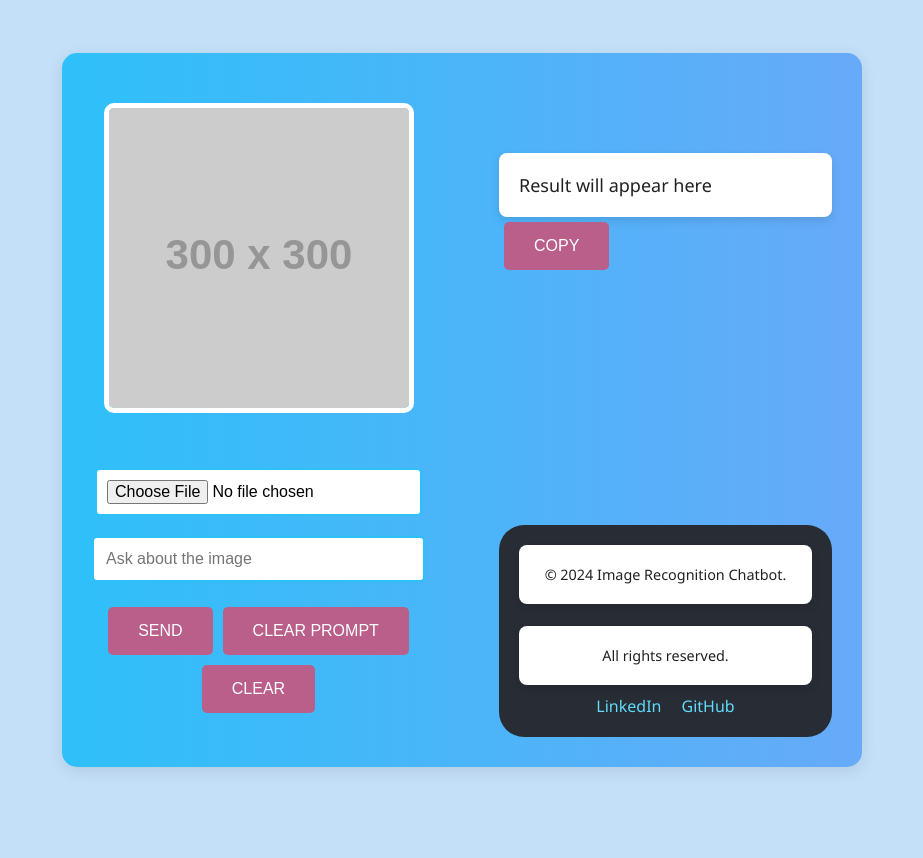
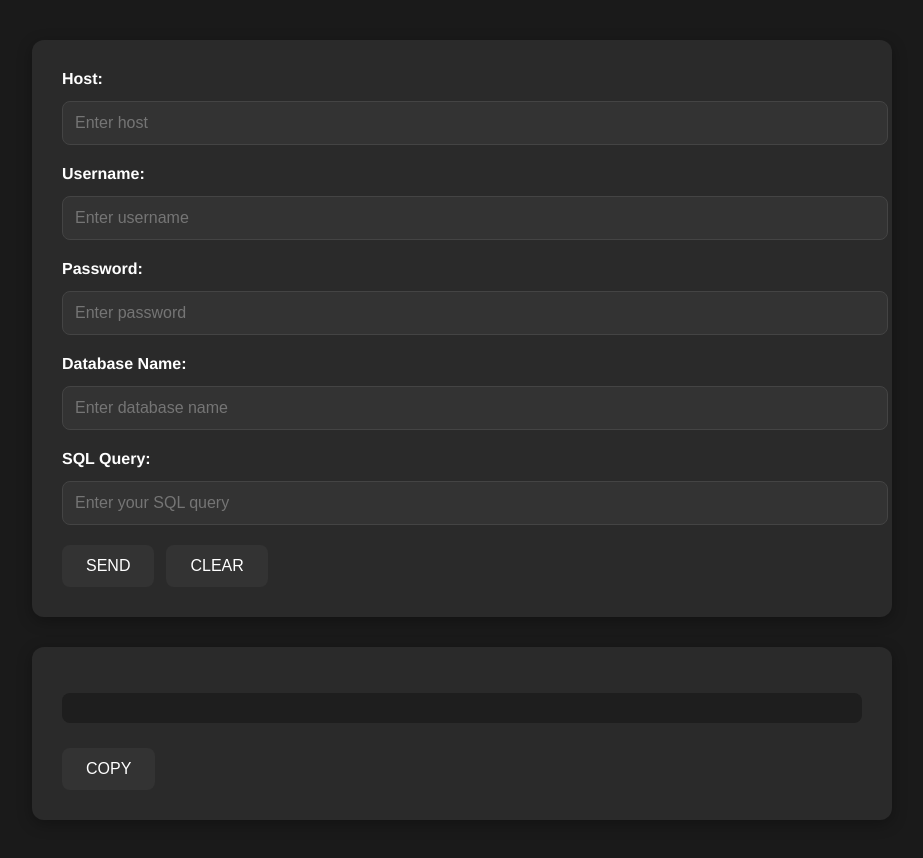
Before and after one commit to Pavan-Kumar-2095/MYSQL-AI, a React (Create React App) app: page / in a window 1280 px wide. Shown: the whole page, without its empty margins (178-1101 px from the left). Before the commit the page ends 800 px from the top, so only its background shows below. Built offline with nearby package versions, Linux system fonts and the light colour scheme.

Commit message:
first commit

```diff
--- a/package.json
+++ b/package.json
@@ -15,6 +15,7 @@
     "fs": "^0.0.1-security",
     "image-to-base64": "^2.2.0",
     "multer": "^1.4.5-lts.1",
+    "mysql2": "^3.12.0",
     "nodemon": "^3.1.4",
     "react": "^18.3.1",
     "react-dom": "^18.3.1",
--- a/public/index.html
+++ b/public/index.html
@@ -24,7 +24,7 @@
       work correctly both with client-side routing and a non-root public URL.
       Learn how to configure a non-root public URL by running `npm run build`.
     -->
-    <title>Image Recognition Chatbot</title>
+    <title>MYSQL AI</title>
   </head>
   <body>
     <noscript>You need to enable JavaScript to run this app.</noscript>
--- a/src/Components/Footer.css
+++ b/src/Components/Footer.css
@@ -1,45 +1,48 @@
-/* src/components/Footer.css */
+/* Footer.css */
+
+/* General styling for the footer */
 .footer {
-    background-color: #282c34;
-    color: white;
+  background-color: #333;
+  color: #fff;
   padding: 20px;
-    margin-top: 250px;
   text-align: center;
-    border-radius: 25px;
+  font-size: 14px;
+  position: relative;
+  bottom: 0;
+  width: 100%;
+  box-shadow: 0 -1px 5px rgba(0, 0, 0, 0.1);
 }
 
+/* Styling the footer content */
 .footer-content {
-    max-width: 1200px;
+  max-width: 800px;
   margin: 0 auto;
+  line-height: 1.5;
 }
 
-  .footer p {
-    margin: 0;
-    font-size: 0.9em;
+/* Styling for the paragraph inside the footer */
+.footer-content p {
+  margin: 5px 0;
 }
 
+/* Styling the footer links */
 .footer-links {
   margin-top: 10px;
 }
 
 .footer-links a {
-    color: #61dafb;
+  color: #007bff;
   text-decoration: none;
-    margin: 0 10px;
-    font-size: 1em;
+  margin: 0 15px;
+  font-weight: bold;
+  transition: color 0.3s ease;
 }
 
+/* Hover effect for footer links */
 .footer-links a:hover {
-    text-decoration: underline;
+  color: #0056b3;
 }
 
-  @media screen and (max-width: 690px) {
-    .footer-links a {
-      display: block;
-      margin: 5px 0;
+.footer-links a:active {
+  color: #003c8f;
 }
-
-    .footer {
-      margin-top: 100px;
-    }
-  }
--- a/src/Components/Footer.js
+++ b/src/Components/Footer.js
@@ -5,10 +5,10 @@ const Footer = () => {
   return (
     <footer className="footer">
       <div className="footer-content">
-        <p>&copy; 2024 Image Recognition Chatbot.</p><br></br><p>All rights reserved.</p>
+        <p>&copy; </p><br></br><p>All rights reserved.</p>
         <div className="footer-links">
           <a href="https://www.linkedin.com/in/pavan-kumar-107655297/" target="_blank" rel="noopener noreferrer">LinkedIn</a>
-          <a href="https://github.com/Pavan-Kumar-2095" target="_blank" rel="noopener noreferrer">GitHub</a>
+          <a href="https://github.com/Pavan-Kumar-2095" target="_blank" rel="noopener noreferrer">LinkedIn</a>
         </div>
       </div>
     </footer>
--- a/src/Components/Input.css
+++ b/src/Components/Input.css
@@ -1,177 +1,121 @@
-/* Base Styles */
-* {
+/* Input.css */
+
+/* General page styling */
+body {
+  font-family: 'Helvetica Neue', sans-serif;
+  background-color: #1a1a1a; /* Dark background for a sleek look */
+  color: #e0e0e0; /* Lighter text color for readability */
   margin: 0;
   padding: 0;
-  box-sizing: border-box;
 }
 
-body {
-  font-family: 'Segoe UI', Tahoma, Geneva, Verdana, sans-serif;
-  background-color: #C4E0F9; /* Very Light Blue background */
-  display: flex;
-  justify-content: center;
-  align-items: center;
-  height: 100vh;
-  padding: 20px;
-}
-
-/* Main container */
 .main {
   display: flex;
   flex-direction: column;
   align-items: center;
-  background: linear-gradient(to right, #2EC0F9, #67AAF9); /* Gradient from Bright Sky Blue to Light Sky Blue */
-  border-radius: 15px;
-  box-shadow: 0 4px 15px rgba(0, 0, 0, 0.1);
-  padding: 30px;
-  width: 100%;
-  max-width: 800px;
-  margin-top: 20px;
+  padding: 40px;
 }
 
-/* Input Section */
 .input {
-  width: 100%;
-  text-align: center;
+  background-color: #2a2a2a; /* Darker background for the input section */
+  padding: 30px;
+  border-radius: 12px;
+  box-shadow: 0 4px 15px rgba(0, 0, 0, 0.3); /* Slightly darker shadow */
+  width: 80%;
+  max-width: 800px;
+  margin-bottom: 30px;
 }
 
-.img {
-  max-width: 100%;
-  height: auto;
-  border-radius: 10px;
+.input-group {
   margin-bottom: 20px;
-  border: 5px solid #fff; /* White border around image */
 }
 
-/* File Input */
-input[type="file"] {
+.input-group label {
+  font-weight: bold;
+  margin-bottom: 8px;
   display: block;
-  margin: 20px auto;
-  font-size: 16px;
-  background-color: #fff; /* White background */
-  border: 2px solid #2EC0F9; /* Bright Sky Blue border */
-  padding: 10px;
-  border-radius: 5px;
-  cursor: pointer;
+  color: #fff; /* White text for labels */
 }
 
-input[type="file"]:hover {
-  background-color: #9BBDF9; /* Light Blue background on hover */
+.input-group input {
+  width: 100%;
+  padding: 12px;
+  margin-top: 5px;
+  border: 1px solid #444; /* Dark border for inputs */
+  border-radius: 8px;
+  font-size: 16px;
+  background-color: #333; /* Dark input background */
+  color: #e0e0e0; /* Lighter text inside input fields */
 }
 
-/* Prompt Input */
-.prompt input {
-  width: 100%;
-  max-width: 80%;
-  padding: 12px;
-  font-size: 16px;
-  margin-bottom: 20px;
-  border: 2px solid #2EC0F9; /* Bright Sky Blue border */
-  border-radius: 5px;
-  transition: all 0.3s ease;
+.input-group input:focus {
+  border-color: #ff9800; /* Orange border on focus */
+  outline: none;
 }
 
-.prompt input:focus {
-  outline: none;
-  border-color: #67AAF9; /* Light Sky Blue border on focus */
+.button {
+  background-color: #333; /* Dark background for buttons */
+  color: #fff; /* White text */
+  border: none;
+  padding: 12px 24px;
+  border-radius: 8px;
+  font-size: 16px;
+  cursor: pointer;
+  margin-right: 12px;
+  transition: background-color 0.3s ease;
 }
 
-/* Buttons */
-button {
-  background-color: #B95F89; /* Muted Pink button background */
-  color: white;
-  padding: 12px 25px;
-  margin: 5px;
-  border: none;
-  border-radius: 5px;
-  font-size: 16px;
-  cursor: pointer;
-  transition: all 0.3s ease;
+.button:hover {
+  background-color: #ff9800; /* Orange hover effect */
 }
 
-button:hover {
-  background-color: #9BBDF9; /* Light Blue background on hover */
-  transform: scale(1.05);
+.output {
+  background-color: #2a2a2a; /* Dark background for output section */
+  padding: 30px;
+  border-radius: 12px;
+  box-shadow: 0 4px 15px rgba(0, 0, 0, 0.3);
+  width: 80%;
+  max-width: 800px;
 }
 
-button:active {
-  background-color: #67AAF9; /* Light Sky Blue when active */
+.output-result {
+  margin-bottom: 25px;
 }
 
-/* Output Section */
-.output p {
-  font-size: 18px;
-  color: #212121; /* Dark Gray text for readability */
+.output-result pre {
+  background-color: #1e1e1e; /* Slightly darker background for results */
+  padding: 15px;
+  border-radius: 8px;
+  white-space: pre-wrap;
   word-wrap: break-word;
-  white-space: pre-wrap;
-  background-color: #fff; /* White background for output */
-  padding: 20px;
-  border-radius: 8px;
-  box-shadow: 0 4px 10px rgba(0, 0, 0, 0.1);
-  margin-top: 70px;
+  font-size: 16px;
+  color: #e0e0e0; /* Light text inside result */
+  max-height: 400px;
+  overflow-y: auto;
 }
 
-/* Mobile Specific Styles */
+.footer {
+  margin-top: 40px;
+  text-align: center;
+  font-size: 14px;
+  color: #ccc; /* Light grey color for footer */
+  opacity: 0.7;
+}
+
+/* Add media query for smaller screens */
 @media (max-width: 768px) {
   .main {
     padding: 15px;
-    margin-top: 500px;
   }
 
-  .img {
-    max-width: 90%;
+  .input,
+  .output {
+    width: 100%;
+    margin-bottom: 20px;
   }
 
-  .prompt input {
+  .button {
     width: 100%;
-    max-width: none;
-  }
-
-  button {
-    width: 100%;
-    font-size: 14px;
-    padding: 12px;
-  }
-
-  .output p {
-    font-size: 16px;
+    margin-top: 15px;
   }
 }
-
-/* Desktop Specific Styles */
-@media (min-width: 769px) {
-  .main {
-    flex-direction: row;
-    justify-content: space-between;
-    padding: 30px;
-  }
-
-  .input {
-    width: 45%;
-  }
-
-  .output {
-    width: 45%;
-  }
-
-  .img {
-    max-width: 100%;
-    height: auto;
-    margin-bottom: 30px;
-  }
-
-  .prompt input {
-    width: 100%;
-    max-width: none;
-  }
-
-  button {
-    width: auto;
-    font-size: 16px;
-    padding: 15px 30px;
-  }
-
-  .output p {
-    font-size: 18px;
-  }
-}
--- a/src/Components/Input.js
+++ b/src/Components/Input.js
@@ -1,95 +1,197 @@
-import { useState } from "react"
-import "./Input.css"
-import Footer from "../Components/Footer"
+import { useState } from "react";
+import "./Input.css";
+import Footer from "../Components/Footer";
+
 export default function Input() {
-    const [ image , setimage ] = useState("https://via.placeholder.com/300")
-    const [ prompt , setprompt ] = useState("")
-    const [ data , setdata ] = useState("Result will appear here")
+  const [databaseName, setDatabaseName] = useState(""); // Store database name
+  const [query, setQuery] = useState(""); // Store SQL query
+  const [data, setData] = useState(""); // Store result of query execution
 
-    const upload = async(e)=>{
-        const photo = e.target.files[0];
-        const imageUrl = URL.createObjectURL(photo);
-        console.log(imageUrl)
-        setimage(imageUrl)
+  // New state for host, username, and password
+  const [host, setHost] = useState(""); // Store host
+  const [username, setUsername] = useState(""); // Store username
+  const [password, setPassword] = useState(""); // Store password
 
-        const formData = new FormData();
-        formData.append("file" , photo)
+  // Update database name input
+  const handleDatabaseNameChange = (e) => {
+    setDatabaseName(e.target.value);
+    console.log("Database Name:", e.target.value);
+  };
 
-        const options={
-            method:"POST",
-            body:formData
-        };
+  // Update SQL query input
+  const handleQueryChange = (e) => {
+    setQuery(e.target.value);
+    console.log("Query:", e.target.value);
+  };
 
-        const res = await fetch("https://image-recognition-chatbot-backend.onrender.com/upload" , options)
-        console.log(res,await res.json())
+  // Update host input
+  const handleHostChange = (e) => {
+    setHost(e.target.value);
+    console.log("Host:", e.target.value);
+  };
 
+  // Update username input
+  const handleUsernameChange = (e) => {
+    setUsername(e.target.value);
+    console.log("Username:", e.target.value);
+  };
+
+  // Update password input
+  const handlePasswordChange = (e) => {
+    setPassword(e.target.value);
+    console.log("Password:", e.target.value);
+  };
+
+  // Copy result to clipboard
+  const copyToClipboard = async () => {
+    if (data) {
+      navigator.clipboard.writeText(data);
+    }
+  };
+
+  // Function to send query and database name to the backend
+  const executeQuery = async () => {
+    if (!databaseName || !query || !host || !username || !password) {
+      alert("Please enter all the fields: Host, Username, Password, Database Name, and SQL Query.");
+      return;
     }
 
-    const Inputprompt = async(e)=>{
-        setprompt(e.target.value)
-        console.log(e.target.value)
+    setData("Loading...");
 
+    const send = {
+      method: "POST",
+      headers: {
+        "Content-Type": "application/json",
+      },
+      body: JSON.stringify({
+        host: host,
+        username: username,
+        password: password,
+        database: databaseName,
+        query: query,
+      }),
+    };
+
+    try {
+      const res = await fetch("http://localhost:5000/query", send);
+      const resultData = await res.json();
+
+      if (res.ok) {
+        // If result is an array, show it in a table format
+        if (Array.isArray(resultData.results)) {
+          setData(
+            <table>
+              <thead>
+                <tr>
+                  {Object.keys(resultData.results[0]).map((key) => (
+                    <th key={key}>{key}</th>
+                  ))}
+                </tr>
+              </thead>
+              <tbody>
+                {resultData.results.map((row, index) => (
+                  <tr key={index}>
+                    {Object.values(row).map((value, idx) => (
+                      <td key={idx}>{value}</td>
+                    ))}
+                  </tr>
+                ))}
+              </tbody>
+            </table>
+          );
+        } else {
+          // If the result is not an array, treat it as a string or object and display it
+          setData(JSON.stringify(resultData.results, null, 2)); // Formatting for readability
+        }
+      } else {
+        setData(`Error: ${resultData.error || "Something went wrong"}`);
+      }
+    } catch (error) {
+      console.log(error.message);
+      setData(`Error: ${error.message}`);
     }
+  };
 
-    const copytoclipboard = async()=>{
-        navigator.clipboard.writeText(data);
-    }
-
-    const Analyse = async()=>{
-        const send={
-            method:"POST",
-            headers: {
-                'Content-Type': 'application/json',
-            },
-            body:JSON.stringify({ message: prompt })
-        }
-
-        if(image === "https://via.placeholder.com/300" || prompt === ""){
-            alert("select image and write the message")
-        }
-        else{
-
-        setdata("Loading...");
-
-        const res = await fetch("https://image-recognition-chatbot-backend.onrender.com/Analyse" , send)
-        const data = await res.text();
-        setdata(data)
-        }
-    }
-
-    const clear = async()=>{
-        setdata("Result will appear here")
-        setimage("https://via.placeholder.com/300")
-        setprompt("")
-
-    }
-
-    const clearprompt =()=>{
-        setprompt("");
-    }
+  // Clear the inputs and results
+  const clear = () => {
+    setDatabaseName("");
+    setQuery("");
+    setHost("");
+    setUsername("");
+    setPassword("");
+    setData("");
+  };
 
   return (
     <div className="main">
-        <div className="input">
-        <img src={image} alt="img" className="img"></img>
-        <input type='file' accept='image/*' id='Ifile'onChange={upload} ></input>
-
-        <div className="prompt">
-        <input type='text'  id='Tfile' placeholder="Ask about the image" onChange={Inputprompt}  size="80" value={prompt}></input>
+      <div className="input">
+        <div className="input-group">
+          <label>Host:</label>
+          <input
+            type="text"
+            placeholder="Enter host"
+            value={host}
+            onChange={handleHostChange}
+            required
+          />
         </div>
 
-        <button onClick={Analyse} className="button"> SEND </button>
-        <button onClick={clearprompt} className="button"> CLEAR PROMPT </button>
-        <button onClick={clear} className="button"> CLEAR </button>
+        <div className="input-group">
+          <label>Username:</label>
+          <input
+            type="text"
+            placeholder="Enter username"
+            value={username}
+            onChange={handleUsernameChange}
+            required
+          />
         </div>
 
-        <div className="output">
-        <p value={data}>{data}</p>
-        <button onClick={copytoclipboard} className="button"> COPY </button>
-        <Footer   className="footer" />
+        <div className="input-group">
+          <label>Password:</label>
+          <input
+            type="password"
+            placeholder="Enter password"
+            value={password}
+            onChange={handlePasswordChange}
+            required
+          />
         </div>
 
+        <div className="input-group">
+          <label>Database Name:</label>
+          <input
+            type="text"
+            placeholder="Enter database name"
+            value={databaseName}
+            onChange={handleDatabaseNameChange}
+            required
+          />
+        </div>
 
+        <div className="input-group">
+          <label>SQL Query:</label>
+          <input
+            type="text"
+            placeholder="Enter your SQL query"
+            value={query}
+            onChange={handleQueryChange}
+            size="80"
+            required
+          />
+        </div>
+
+        <button onClick={executeQuery} className="button">SEND</button>
+        <button onClick={clear} className="button">CLEAR</button>
+      </div>
+
+      <div className="output">
+        <div className="output-result">
+          {typeof data === "string" && <pre>{data}</pre>}
+          {data && typeof data !== "string" && data}
+        </div>
+        <button onClick={copyToClipboard} className="button">COPY</button>
+      </div>
     </div>
-  )
+  );
 }
```
Also changed, not shown: server.js (added, +99 -0 lines), 1 other file (tests, documents, lock files or other folders). Lines whose indentation alone changed are shown as unchanged.
